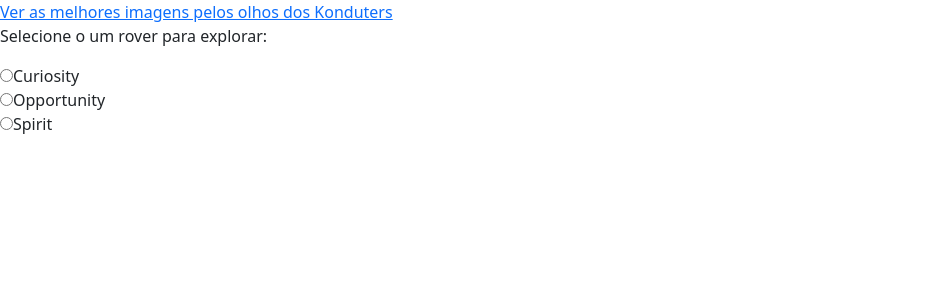
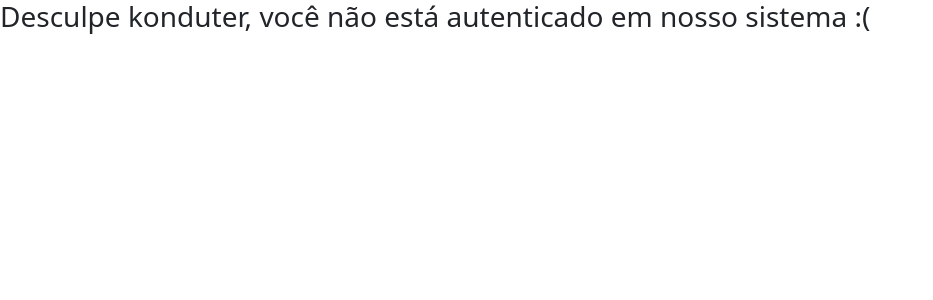
Before and after one commit to Tarcisio-Menezes/KondutoExplorer, a React (Create React App) app in the folder frontend/: page /home in a window 1280 px wide. Shown: the top 300 px of the page, without its empty margins (0-933 px from the left). Built offline with nearby package versions, Linux system fonts and the light colour scheme; the HTML template or start-up script is replaced by a standard one.

Commit message:
adiciona condicional de token em home

```diff
--- a/frontend/src/components/SelectRover.js
+++ b/frontend/src/components/SelectRover.js
@@ -2,8 +2,15 @@
 import MainContext from '../context/MainContext';
 
 function SelectRover() {
-  const { setRover } = useContext(MainContext);
-  return (
+  const { setRover, token } = useContext(MainContext);
+
+  if (!token) {
+    return (
+      <div>
+        <h3>Desculpe konduter, você não está autenticado em nosso sistema :(</h3>
+      </div>
+    );
+  } return (
     <section>
       <p>Selecione o um rover para explorar:</p>
       <div>
--- a/frontend/src/pages/Home.js
+++ b/frontend/src/pages/Home.js
@@ -1,6 +1,5 @@
 /* eslint-disable react/void-dom-elements-no-children */
 import React, { useEffect, useContext } from 'react';
-import { Link } from 'react-router-dom';
 import MainContext from '../context/MainContext';
 import { getDatesAndPhotos } from '../utils/requestAPI';
 import SelectRover from '../components/SelectRover';
@@ -22,9 +21,6 @@
 
   return (
     <div>
-      <Link to="/favorites">
-        Ver as melhores imagens pelos olhos dos Konduters
-      </Link>
       <SelectRover />
       <InfosSelectedRover />
       <ViewDatesAndPhotos />
```
